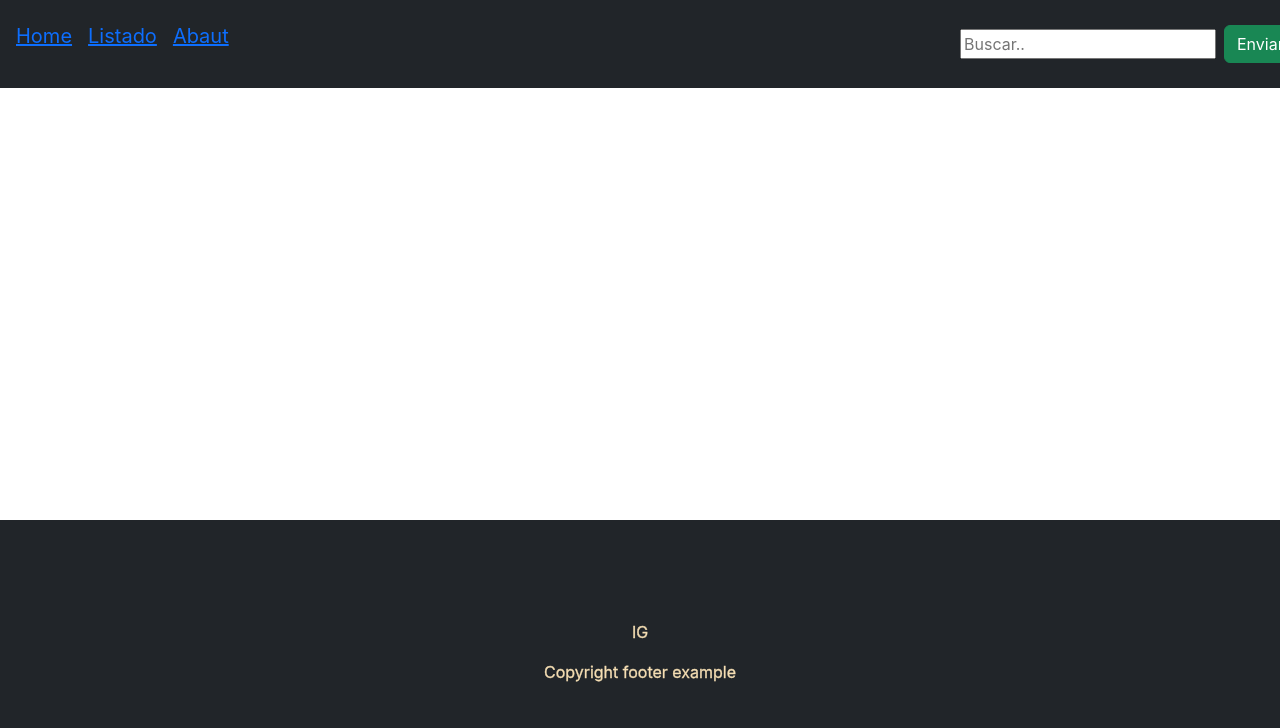
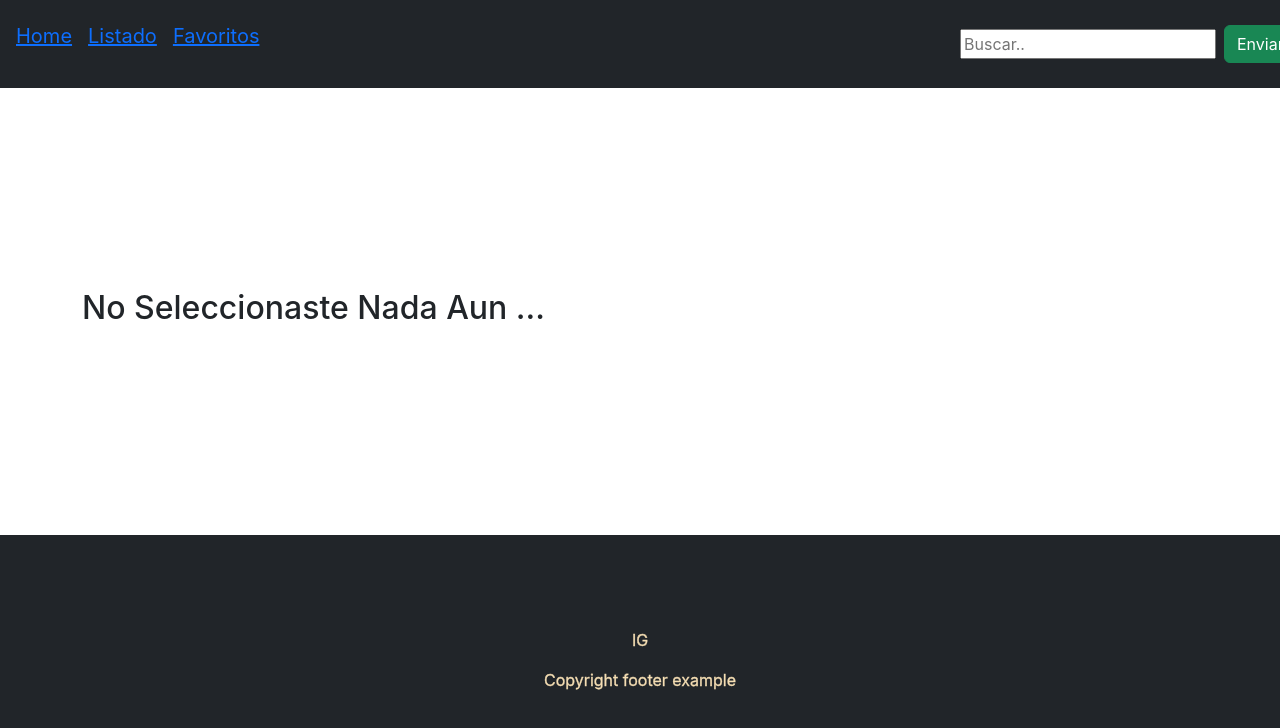
Before and after one commit to ROBERT-Gimenez/Ejercicios-practicas, a React (Create React App) app: page /favoritos in a window 1280 px wide. Shown: the top 728 px of the page. Built offline with nearby package versions, Linux system fonts and the light colour scheme.

Commit message:
refactoring of favorites view and added details

```diff
--- a/src/App.js
+++ b/src/App.js
@@ -6,7 +6,7 @@ import Header from './components/Header';
 import Footer from './components/Footer';
 import './App.css'
 import Resultado from './components/Resultado';
-
+import Favoritos from './components/Favoritos';
 function App() {
   const endpoint ='https://api.themoviedb.org/3/discover/movie?api_key=d6c22a610db913393d63611f4566f0a1&language=es-ES&sort_by=popularity.desc&include_adult=false&include_video=false&page=1&with_watch_monetization_types=flatrate';
   return (
@@ -17,6 +17,7 @@ function App() {
       <Route path="/" element={<Login/>}></Route>
       <Route path="/listado" element={<Listado url={endpoint}/>}></Route>
       <Route path="/detalle" element={<Detalle/>}></Route>
+      <Route path="/favoritos" element={<Favoritos/>}></Route>
       <Route path="/Resultado" element={<Resultado/>}></Route>
     </Routes>
     </div>
--- a/src/components/Button/BtnFavorito.js
+++ b/src/components/Button/BtnFavorito.js
@@ -17,7 +17,7 @@ const addFavs = (e) => {
   const btn = e.currentTarget;
 
   const parent = btn.parentElement;
-  const movieId = btn.getAttribute('movieid')
+  const movieId = parent.getAttribute('movieid')
   const img = parent.querySelector('img').getAttribute('src');
   const title = parent.querySelector('h5').innerText;
   const overview = parent.querySelector('p').innerText;
@@ -28,6 +28,7 @@ const addFavs = (e) => {
   let movieCheck = backMovies.find(oneMovie => {
     return oneMovie.id === movieData.id
   });
+  console.log(movieCheck)
   if(!movieCheck){
     backMovies.push(movieData);
     localStorage.setItem('favs' , JSON.stringify(backMovies));
--- /dev/null
+++ b/src/components/Favoritos.js
@@ -0,0 +1,49 @@
+import {useEffect , useState} from 'react';
+import BtnFavorito from './Button/BtnFavorito';
+
+
+
+export default function Favoritos() {
+    const [favoritos , setFavoritos] = useState([]);
+
+    useEffect(() => {
+        const favsLocal = localStorage.getItem('favs');
+
+        if(favsLocal !== null){
+            const favsArray = JSON.parse(favsLocal);
+            setFavoritos(favsArray);
+        }
+    } , [])
+
+  return (
+    <div>
+        {favoritos.length <= 0 && <h2>No Seleccionaste Nada Aun ...</h2>}
+        { favoritos.length > 0 && (
+            <>
+        <h2>Seccion de Favoritos</h2>
+            <div className='row'>
+            {
+                favoritos.map((movie,indx) =>{
+                    return (
+                        <div  className='col-3' key={indx}>
+                            <div movieid={movie.id} className='card my-4'>
+                                <img src={movie.img} className='card-img-top' alt='...'/>
+                                <BtnFavorito/>
+                                <div className='card-body'>
+                                    <h5 className='card-title'>{movie.title}</h5>
+                                    <p className='card-text'>{movie.overview}</p>
+
+                                </div>
+
+                            </div>
+                        </div>
+                    )
+                })
+            }
+            </div>
+            </>
+            )}
+
+    </div>
+  )
+}
--- a/src/components/Header.js
+++ b/src/components/Header.js
@@ -9,7 +9,7 @@ export default function Header() {
             <ul className='list-unstyled d-flex col-9'>
                 <li className='navbar-brand'><Link to="/">Home</Link></li>
                 <li className='navbar-brand'><Link to="/listado">Listado</Link></li>
-                <li className='navbar-brand'><Link to="/listado">Abaut</Link></li>
+                <li className='navbar-brand'><Link to="/favoritos">Favoritos</Link></li>
             </ul>
         <Buscador/>
         </nav>
--- a/src/components/Listado.js
+++ b/src/components/Listado.js
@@ -36,7 +36,7 @@ function Listado(prop) {
         const Poster = movie.poster_path != null ? imgUrl :defaultImg;
         return (
             <div key={inx} className='p-1 mx-auto ' style={{width:"18rem"}}>
-            <div className="card" style={{width: "18rem" ,height: "100%"}}>
+            <div movieid={movie.id} className="card" style={{width: "18rem" ,height: "100%"}}>
                 <img alt='movie poster' src={Poster} className="card-img-top" />
                 <BtnFavorito id={movie.id}/>
                 <div className="card-body">
```
